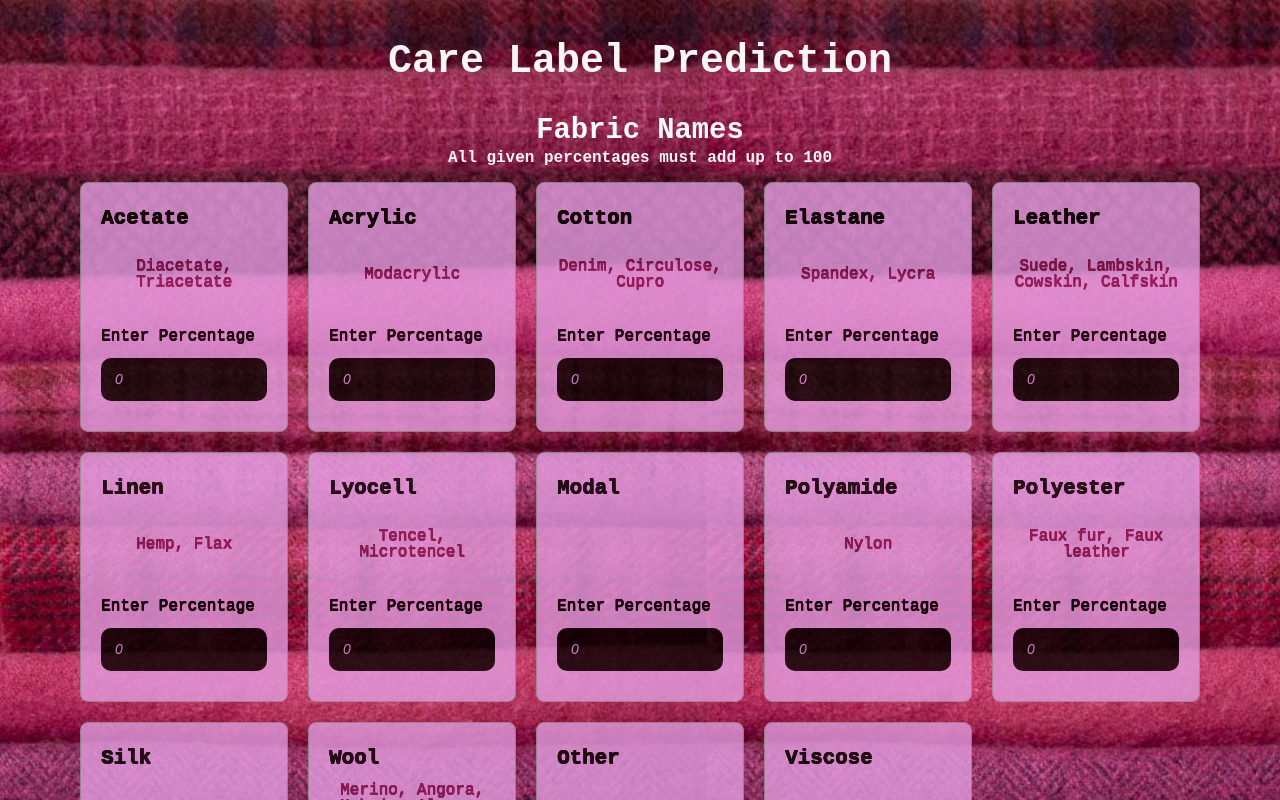
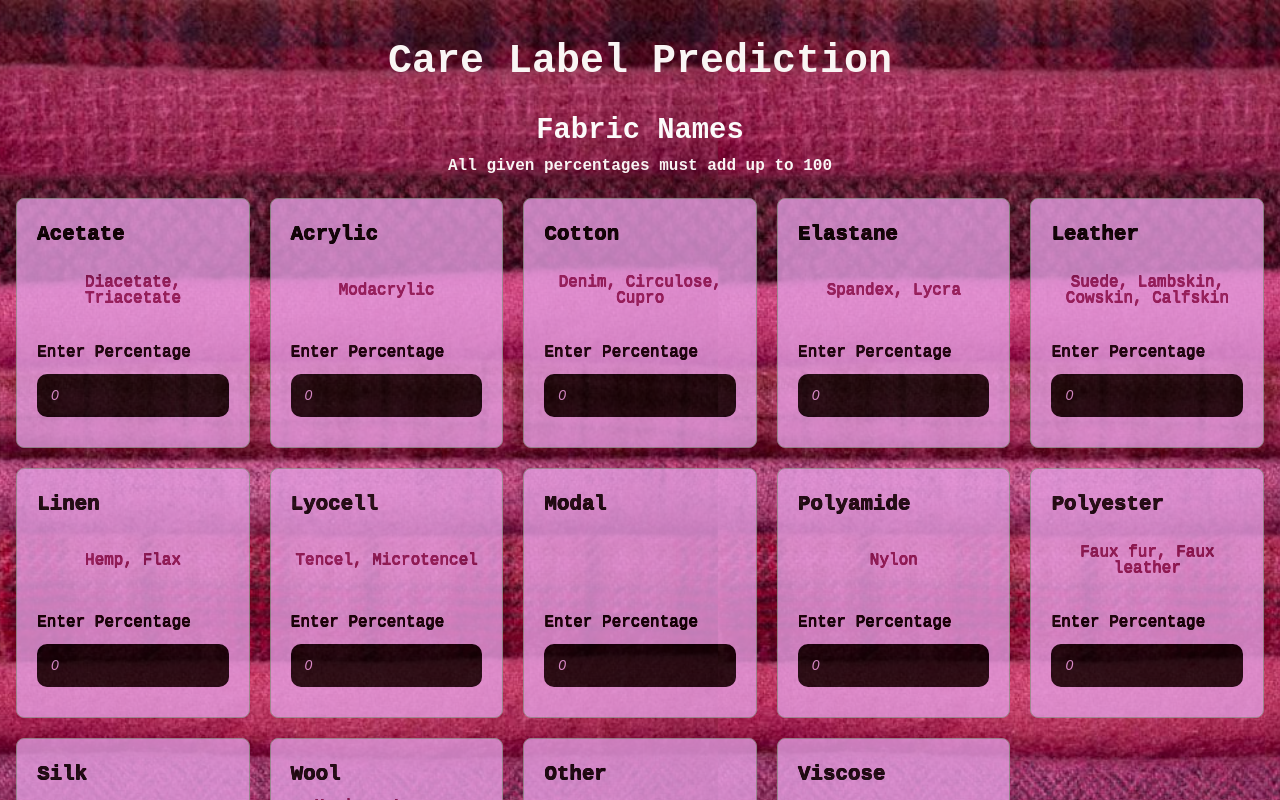
Before and after one commit to sogofunmi/Dryclean-or-No-Dryclean, a React (Vite) app in the folder frontend/: page /composition in a window 1280 px wide. Shown: the top 800 px of the page. Built offline with nearby package versions, Linux system fonts and the light colour scheme; no server answers.

Commit message:
frontend changes

```diff
--- a/frontend/src/App.css
+++ b/frontend/src/App.css
@@ -25,7 +25,7 @@ body {
 }
 
 .app-container {
-  width: 90%;
+  width: 100%;
   margin: 0 auto;
   padding: 2rem 1rem;
 }
@@ -68,8 +68,6 @@ label {
 h4 {
   color: var(--primary-color);
   margin-top: 1rem;
-  margin-bottom: 0.5rem;
-  line-height: 0.5;
   text-align: center;
 }
 
@@ -129,7 +127,7 @@ p {
   flex-direction: column;
   justify-content: center;
   gap: 20px;
-  width: 90%;
+  width: 100%;
   margin: auto;
 }
 
```
Also changed, not shown: 1 other file (tests, documents, lock files or other folders).
